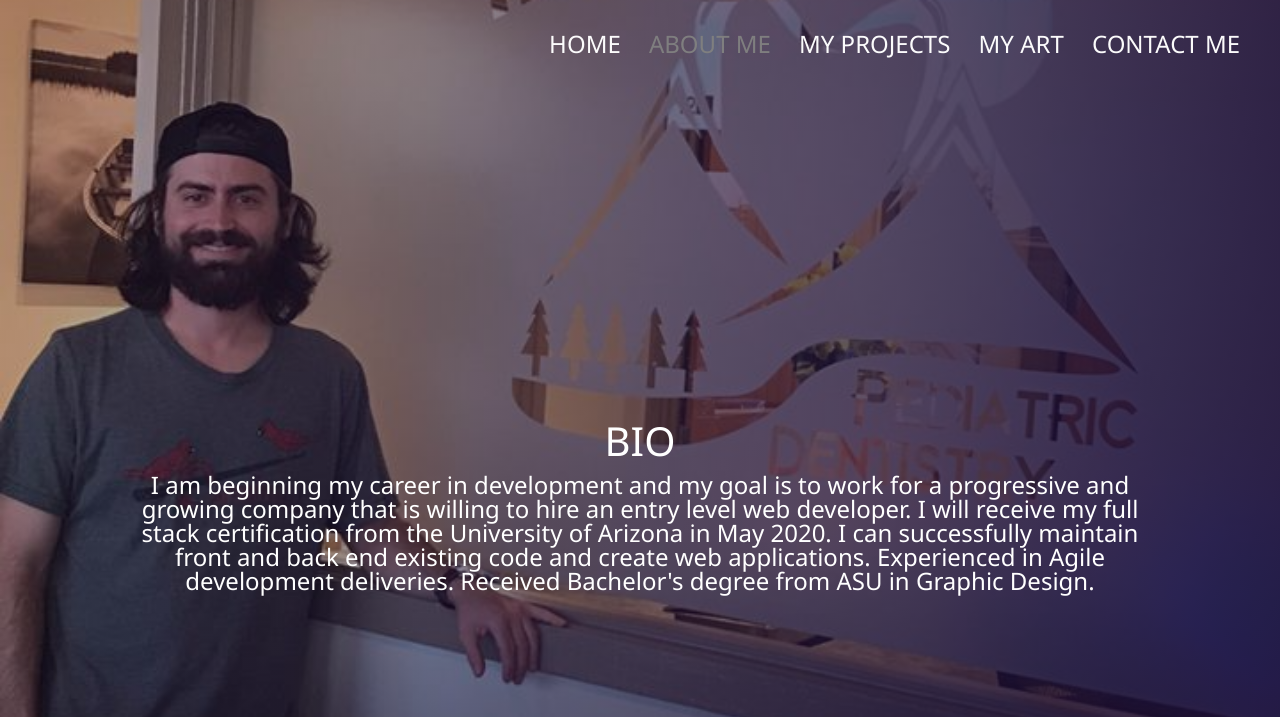
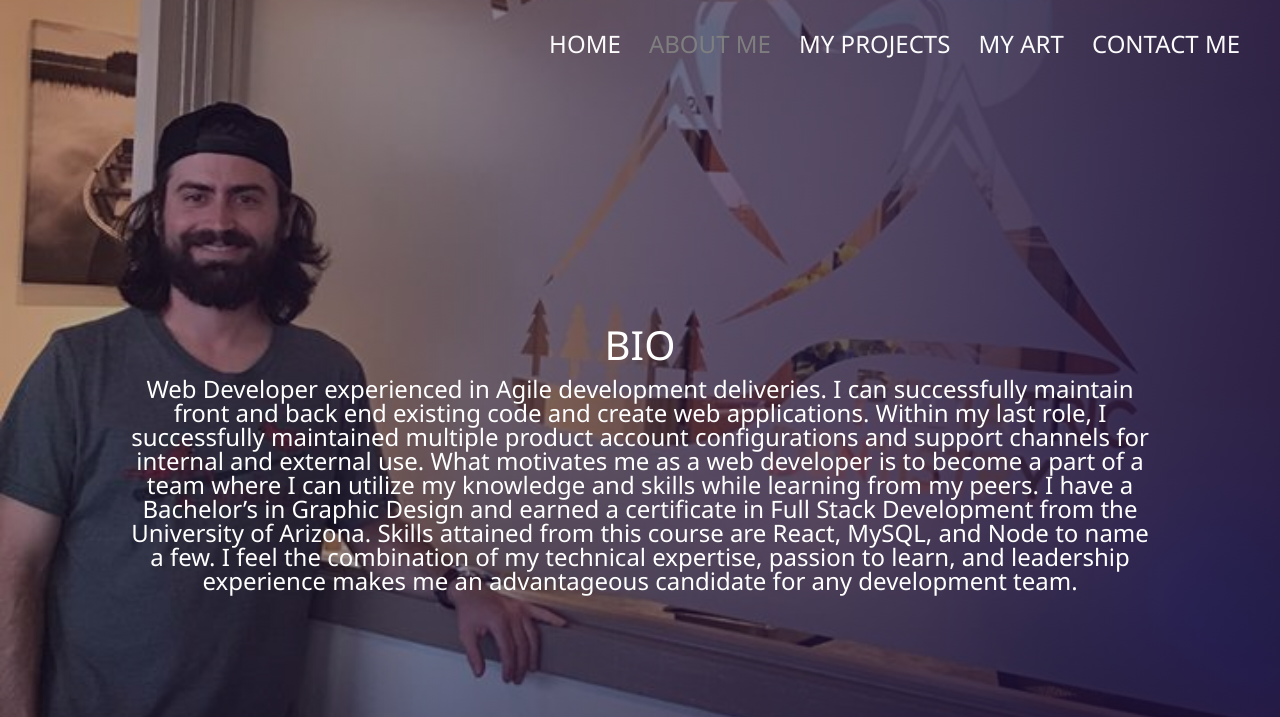
Before and after one commit to sirhunty/Heroku-Portfolio, a website: page src/html/about.html in a window 1280 px wide. Shown: the top 717 px of the page. Drawn offline with nearby package versions, Linux system fonts and the light colour scheme.

Commit message:
updated about me bio

```diff
--- a/src/html/about.html
+++ b/src/html/about.html
@@ -69,11 +69,15 @@
             <div class="about__bio-image">
                 <div class="about__bio">
                     <h1>BIO</h1>
-                    <p>I am beginning my career in development and my goal is to work for a progressive and growing company that is willing to hire an entry level web
-                        developer. I
-                        will receive my full stack certification from the University of Arizona in May 2020. I can
-                        successfully maintain front and back end existing code and create web applications. Experienced
-                        in Agile development deliveries. Received Bachelor's degree from ASU in Graphic Design.</p>
+                    <p>Web Developer experienced in Agile development deliveries. I can successfully maintain front and
+                        back end existing code and create web applications. Within my last role, I successfully
+                        maintained multiple product account configurations and support channels for internal and
+                        external use. What motivates me as a web developer is to become a part of a team where I can
+                        utilize my knowledge and skills while learning from my peers. I have a Bachelor’s in Graphic
+                        Design and earned a certificate in Full Stack Development from the University of Arizona. Skills
+                        attained from this course are React, MySQL, and Node to name a few. I feel the combination of my
+                        technical expertise, passion to learn, and leadership experience makes me an advantageous
+                        candidate for any development team.</p>
                 </div>
             </div>
 
@@ -250,7 +254,8 @@
                 <a href="https://christopher-matthews.herokuapp.com/" target="_blank">
                     <i class="fa fa-github fa-2x"></i>
                 </a>
-                <a href="/src/public/Assets/Images/ChristopherMatthews_Web-Dev_Resume.pdf" target="_blank" class="fa fa-file fa-2x"></a>
+                <a href="/src/public/Assets/Images/ChristopherMatthews_Web-Dev_Resume.pdf" target="_blank"
+                    class="fa fa-file fa-2x"></a>
             </div>
 
             <footer>&copy; 2020 Christopher H Matthews</footer>
```
